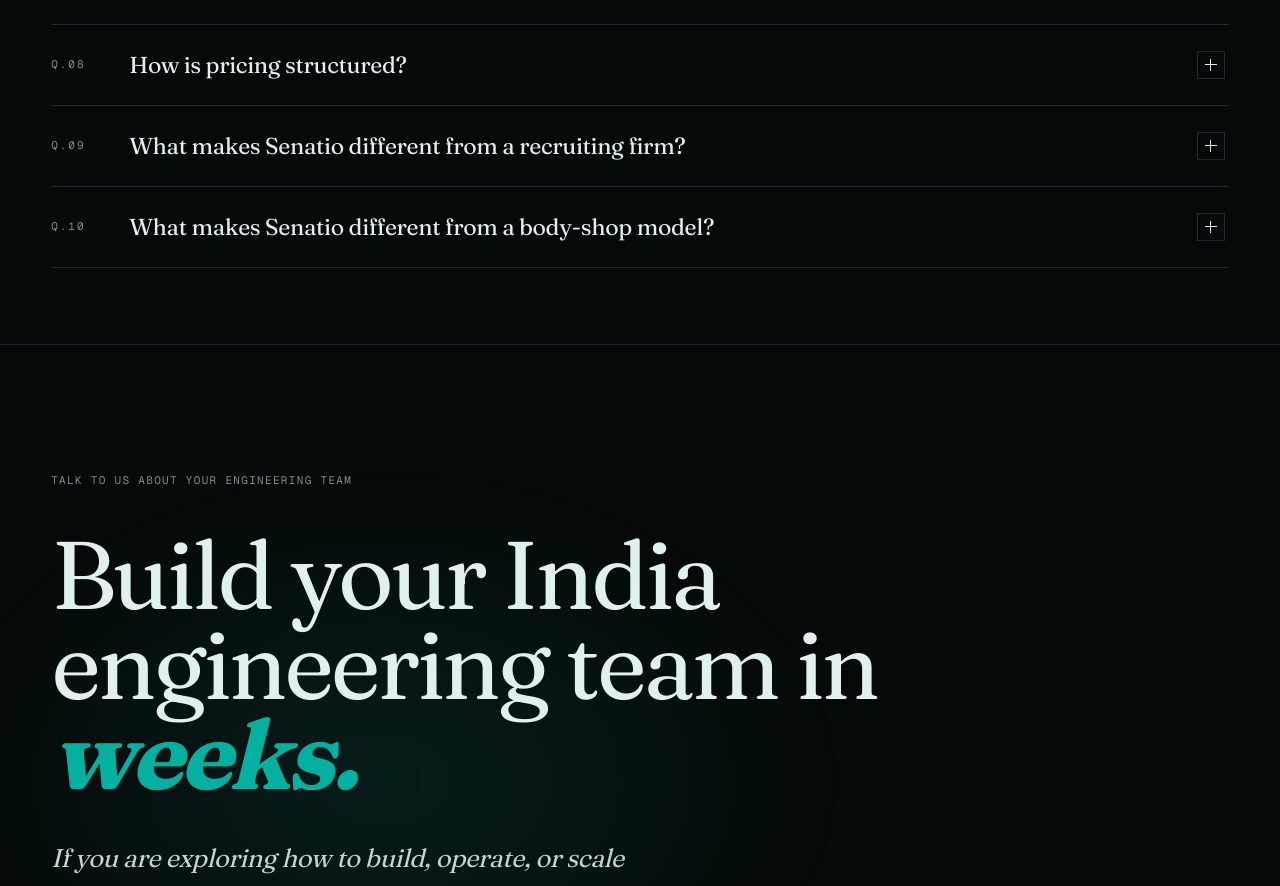
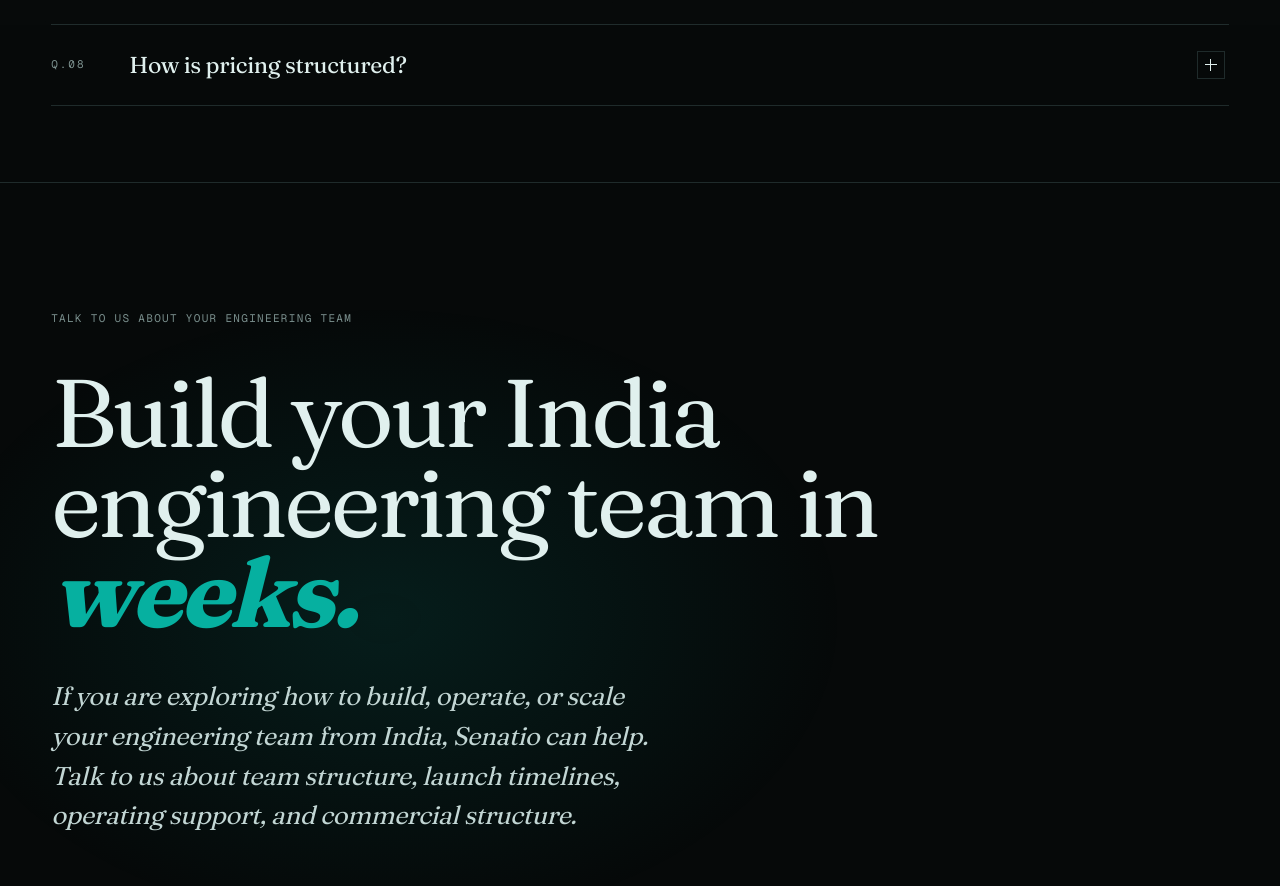
Before and after one commit to gugan-zemuria/Senatio-landing-page, a Next.js app: page /faq in a window 1280 px wide. Shown: the part 1175-2061 px from the top of the page. Built offline with nearby package versions, Linux system fonts and the light colour scheme.

Commit message:
refactor: condense FAQ content and remove redundant entries

```diff
--- a/src/app/faq/page.tsx
+++ b/src/app/faq/page.tsx
@@ -16,7 +16,7 @@
       name: "Is this outsourcing?",
       acceptedAnswer: {
         "@type": "Answer",
-        text: "No. Senatio is built around managed engineering capability from India. The model is designed to give clients stronger operating structure, more continuity, and more control than a traditional outsourcing relationship.",
+        text: "No. Senatio is built around managed engineering capability from India. The model gives clients more structure, more continuity, and more control than a traditional outsourcing relationship.",
       },
     },
     {
@@ -24,7 +24,7 @@
       name: "Is this staff augmentation?",
       acceptedAnswer: {
         "@type": "Answer",
-        text: "No. Senatio is not built around loose seat-filling. The model is based on building and operating engineering teams with structure, visibility, and support.",
+        text: "No. Senatio is not built around loose seat-filling. The model is based on building and operating engineering teams with real structure and support.",
       },
     },
     {
@@ -40,7 +40,7 @@
       name: "Do you help improve workflows too?",
       acceptedAnswer: {
         "@type": "Answer",
-        text: "Yes, where workflow bottlenecks are hurting execution. Senatio can help improve coordination, visibility, reporting, and practical automation around engineering delivery.",
+        text: "Yes. Senatio helps improve coordination, visibility, reporting, and practical automation where those issues are hurting execution.",
       },
     },
     {
@@ -75,29 +75,14 @@
         text: "Pricing is structured around a setup phase, monthly managed team pricing, and separately scoped execution improvement or internal solution work where needed.",
       },
     },
-    {
-      "@type": "Question",
-      name: "What makes Senatio different from a recruiting firm?",
-      acceptedAnswer: {
-        "@type": "Answer",
-        text: "Recruiting firms help fill roles. Senatio helps clients build, operate, and scale engineering teams from India with the structure needed to make those teams work well over time.",
-      },
-    },
-    {
-      "@type": "Question",
-      name: "What makes Senatio different from a body-shop model?",
-      acceptedAnswer: {
-        "@type": "Answer",
-        text: "The focus is not on renting seats. The focus is on managed engineering capability, execution quality, operating support, and cleaner long-term scaling.",
-      },
-    },
+
   ],
 };
 
 export const metadata: Metadata = {
   title: "FAQ on Building Engineering Teams from India | Senatio",
   description:
-    "Answers to common questions about building engineering teams from India, managed execution, team pricing, workflow improvement, and scaling with Senatio.",
+    "Answers to common questions about building engineering teams from India, managed execution, pricing, workflow improvement, and scaling with Senatio.",
 };
 
 export default function FaqPage() {
--- a/src/components/Faq.tsx
+++ b/src/components/Faq.tsx
@@ -5,11 +5,11 @@
 const faqs = [
   {
     q: "Is this outsourcing?",
-    a: "No. Senatio is built around managed engineering capability from India. The model is designed to give clients stronger operating structure, more continuity, and more control than a traditional outsourcing relationship.",
+    a: "No. Senatio is built around managed engineering capability from India. The model gives clients more structure, more continuity, and more control than a traditional outsourcing relationship.",
   },
   {
     q: "Is this staff augmentation?",
-    a: "No. Senatio is not built around loose seat-filling. The model is based on building and operating engineering teams with structure, visibility, and support.",
+    a: "No. Senatio is not built around loose seat-filling. The model is based on building and operating engineering teams with real structure and support.",
   },
   {
     q: "Do you only help with hiring?",
@@ -17,7 +17,7 @@
   },
   {
     q: "Do you help improve workflows too?",
-    a: "Yes, where workflow bottlenecks are hurting execution. Senatio can help improve coordination, visibility, reporting, and practical automation around engineering delivery.",
+    a: "Yes. Senatio helps improve coordination, visibility, reporting, and practical automation where those issues are hurting execution.",
   },
   {
     q: "How quickly can a team be launched?",
@@ -35,14 +35,7 @@
     q: "How is pricing structured?",
     a: "Pricing is structured around a setup phase, monthly managed team pricing, and separately scoped execution improvement or internal solution work where needed.",
   },
-  {
-    q: "What makes Senatio different from a recruiting firm?",
-    a: "Recruiting firms help fill roles. Senatio helps clients build, operate, and scale engineering teams from India with the structure needed to make those teams work well over time.",
-  },
-  {
-    q: "What makes Senatio different from a body-shop model?",
-    a: "The focus is not on renting seats. The focus is on managed engineering capability, execution quality, operating support, and cleaner long-term scaling.",
-  },
+
 ];
 
 export default function Faq() {
```
